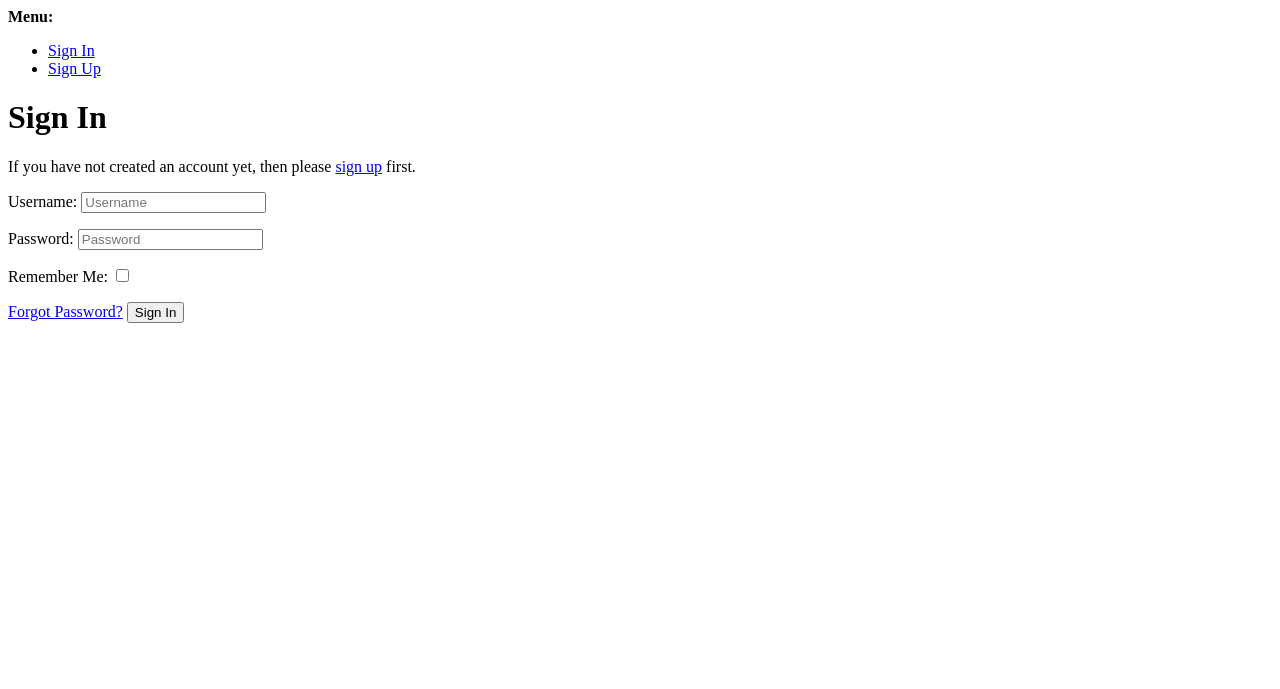
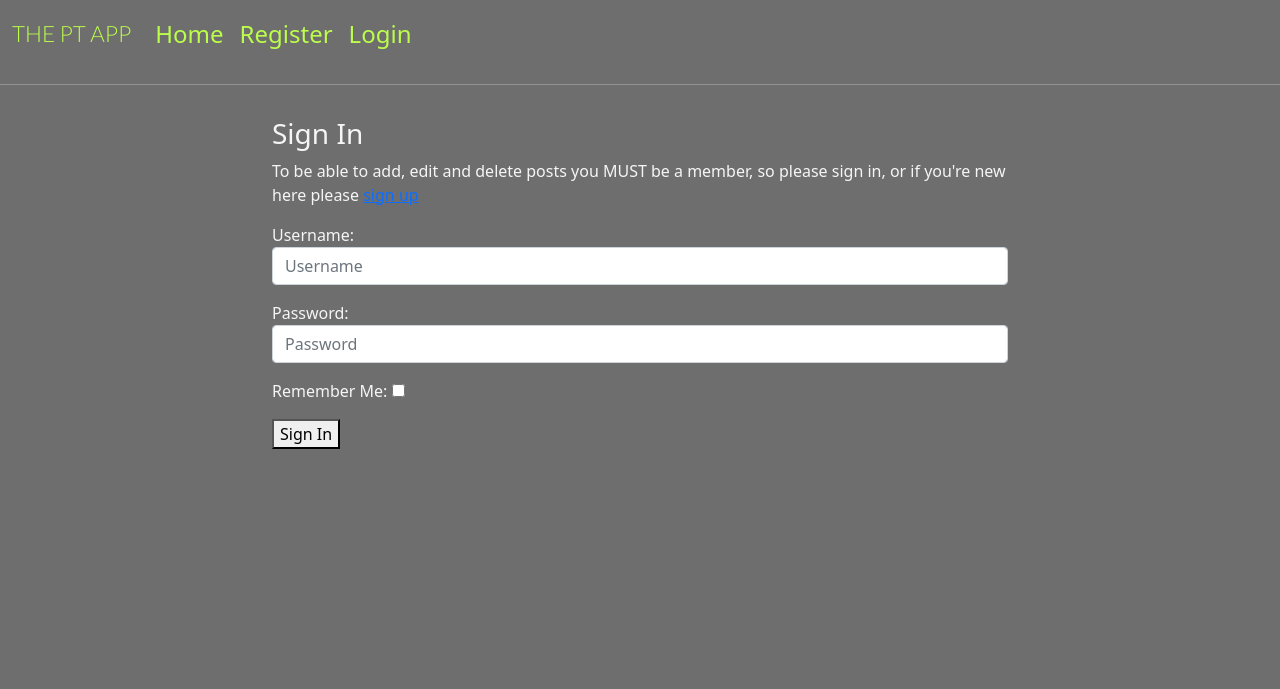
Before and after one commit to Code-Institute-Submissions/MichaelLetson-Django-Portfolio-Project_NovResub, a Django app: page /accounts/login/ in a window 1280 px wide. Shown: the top 689 px of the page. Run offline with Django 3.2, Linux system fonts and the light colour scheme; some libraries are stand-ins or nearby versions.

Commit message:
styled login page

```diff
--- a/static/css/style.css
+++ b/static/css/style.css
@@ -53,6 +53,7 @@ hr {
 
 .card-body {
     border-radius: 15px;
+    color:black;
 }
 
 .image-container {
--- a/templates/account/login.html
+++ b/templates/account/login.html
@@ -1,4 +1,4 @@
-{% extends "account/base.html" %}
+{% extends "base.html" %}
 
 {% load i18n %}
 {% load account socialaccount %}
@@ -7,40 +7,34 @@
 
 {% block content %}
 
-<h1>{% trans "Sign In" %}</h1>
+<div class="container">
+  <div class="row">
+    <div class="col-md-8 mt-3 offset-md-2">
+      <h3>{% trans "Sign In" %}</h3>
 
-{% get_providers as socialaccount_providers %}
+      <p>{% blocktrans %}To be able to add, edit and delete posts you MUST be a member,
+      so please sign in, or if you're new here please
+      <a href="{{ signup_url }}">sign up</a>{% endblocktrans %}</p>
 
-{% if socialaccount_providers %}
-<p>{% blocktrans with site.name as site_name %}Please sign in with one
-of your existing third party accounts. Or, <a href="{{ signup_url }}">sign up</a>
-for a {{ site_name }} account and sign in below:{% endblocktrans %}</p>
+      <form class="login" method="POST" action="/accounts/login/">
+        <input type="hidden" name="csrfmiddlewaretoken" value="zRLcciVVXMgTSYzmtdOkdux8jmJ7l1JVx6rGMoI5gnz13toIUGPToK0BzDmDvYQU">
+        <p><label for="id_login">Username:</label> <input class='form-control' type="text" name="login" placeholder="Username" autocomplete="username" maxlength="150" required id="id_login"></p>
+      <p><label for="id_password">Password:</label> <input class='form-control' type="password" name="password" placeholder="Password" autocomplete="current-password" required id="id_password"></p>
+      <p><label for="id_remember">Remember Me:</label> <input type="checkbox" name="remember" id="id_remember"></p>
 
-<div class="socialaccount_ballot">
+        <button class="primaryAction" type="submit">Sign In</button>
+            </form>
 
-  <ul class="socialaccount_providers">
-    {% include "socialaccount/snippets/provider_list.html" with process="login" %}
-  </ul>
-
-  <div class="login-or">{% trans 'or' %}</div>
-
-</div>
-
-{% include "socialaccount/snippets/login_extra.html" %}
-
-{% else %}
-<p>{% blocktrans %}If you have not created an account yet, then please
-<a href="{{ signup_url }}">sign up</a> first.{% endblocktrans %}</p>
-{% endif %}
-
-<form class="login" method="POST" action="{% url 'account_login' %}">
+      <!-- <form class="login" method="POST" action="{% url 'account_login' %}">
   {% csrf_token %}
   {{ form.as_p }}
   {% if redirect_field_value %}
   <input type="hidden" name="{{ redirect_field_name }}" value="{{ redirect_field_value }}" />
   {% endif %}
-  <a class="button secondaryAction" href="{% url 'account_reset_password' %}">{% trans "Forgot Password?" %}</a>
   <button class="primaryAction" type="submit">{% trans "Sign In" %}</button>
-</form>
+      </form> -->
+    </div>
+  </div>
+</div>
 
 {% endblock %}
```
